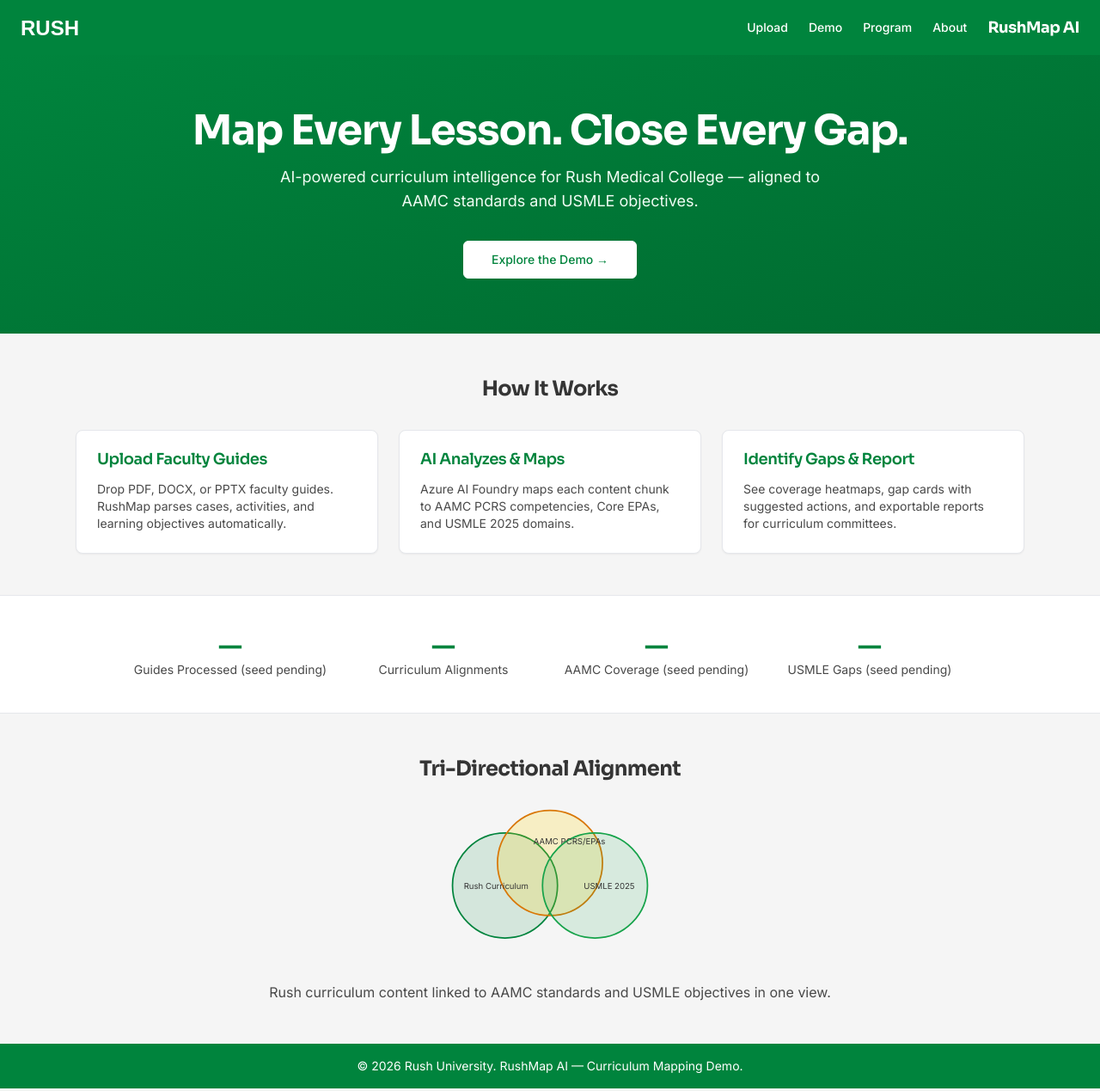
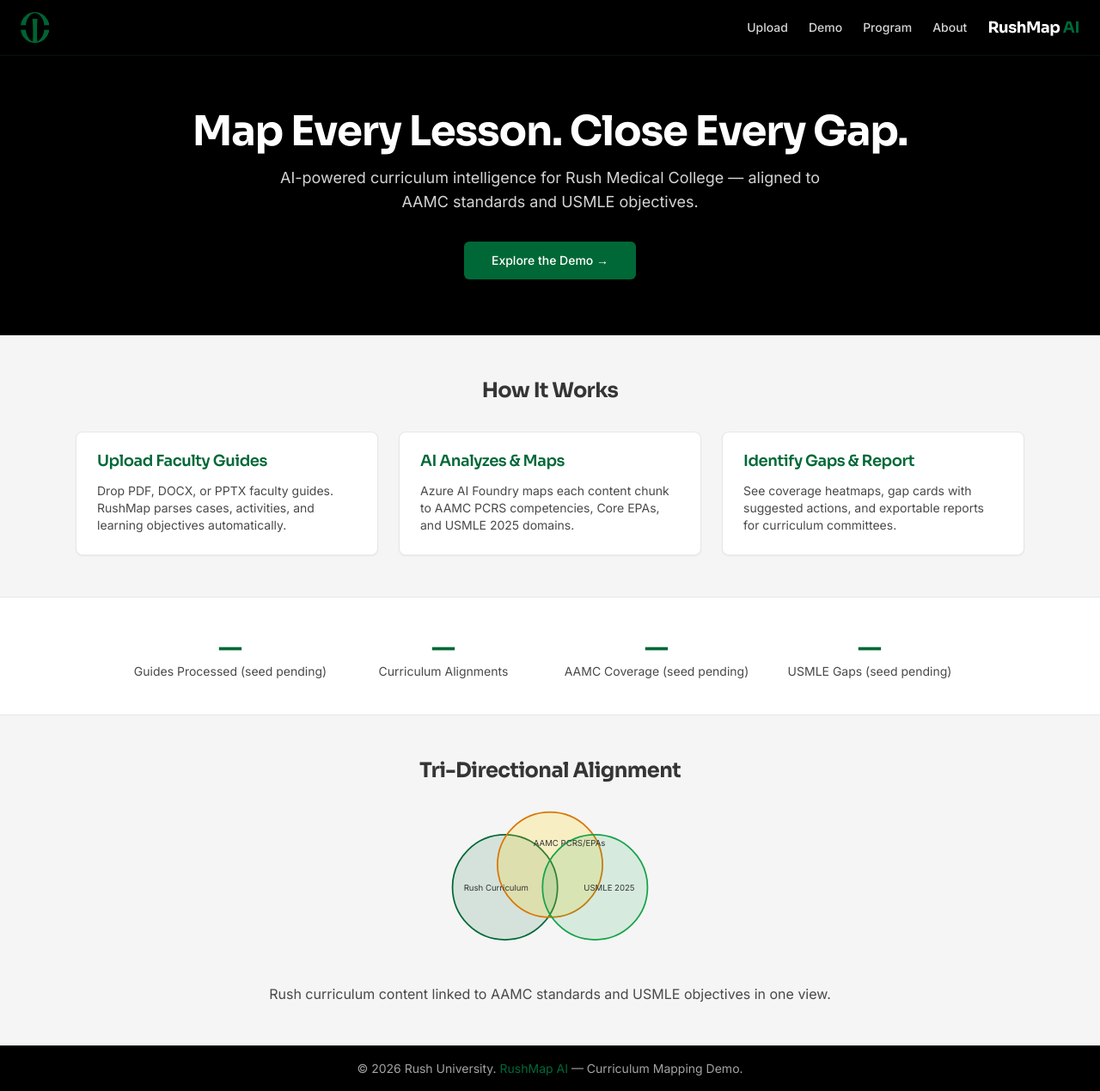
Before and after one commit to sajor2000/rmcdemocur, a Next.js app: page / in a window 1280 px wide. Shown: the whole page at 86% size. Built offline with nearby package versions, Linux system fonts and the light colour scheme; no server answers; the database is empty.

Commit message:
feat: adopt official Rush logo and black brand chrome
Replace the inverted SVG wordmark with the official PNG asset and align header, footer, hero, and green tokens to the logo's black and forest-green palette.

Co-authored-by: Cursor <cursoragent@cursor.com>

```diff
--- a/app/globals.css
+++ b/app/globals.css
@@ -4,7 +4,7 @@
 
 @layer base {
   :root {
-    --rush-green: #00843d;
+    --rush-green: #006837;
     --rush-dark: #353535;
     --rush-medium: #494949;
     --rush-light: #f5f5f5;
@@ -17,7 +17,7 @@
     --foreground: 0 0% 21%;
     --card: 0 0% 100%;
     --card-foreground: 0 0% 21%;
-    --primary: 145 100% 26%;
+    --primary: 152 100% 20%;
     --primary-foreground: 0 0% 100%;
     --muted: 0 0% 96%;
     --muted-foreground: 0 0% 29%;
--- a/app/page.tsx
+++ b/app/page.tsx
@@ -57,7 +57,7 @@ async function getLandingStats(): Promise<LandingStat[]> {
 function VennDiagram() {
   return (
     <svg viewBox="0 0 420 220" className="mx-auto h-48 w-full max-w-lg" aria-hidden>
-      <circle cx="150" cy="110" r="70" fill="#00843D22" stroke="#00843D" strokeWidth="2" />
+      <circle cx="150" cy="110" r="70" fill="#00683722" stroke="#006837" strokeWidth="2" />
       <circle cx="210" cy="80" r="70" fill="#FFD10033" stroke="#D97706" strokeWidth="2" />
       <circle cx="270" cy="110" r="70" fill="#16A34A22" stroke="#16A34A" strokeWidth="2" />
       <text x="95" y="115" fontSize="11" fill="#353535">Rush Curriculum</text>
@@ -71,16 +71,16 @@ export default async function HomePage() {
   const stats = await getLandingStats();
   return (
     <div>
-      <section className="bg-gradient-to-br from-rush-green to-rush-green-dark px-4 py-16 text-white sm:px-6">
+      <section className="border-b border-rush-green/20 bg-rush-black px-4 py-16 text-white sm:px-6">
         <div className="mx-auto max-w-5xl text-center">
           <h1 className="font-heading text-4xl font-bold sm:text-5xl">
             Map Every Lesson. Close Every Gap.
           </h1>
-          <p className="mx-auto mt-4 max-w-2xl text-lg text-green-50">
+          <p className="mx-auto mt-4 max-w-2xl text-lg text-neutral-300">
             AI-powered curriculum intelligence for Rush Medical College — aligned to
             AAMC standards and USMLE objectives.
           </p>
-          <Button asChild size="lg" variant="outline" className="mt-8 border-white bg-white text-rush-green hover:bg-rush-light">
+          <Button asChild size="lg" className="mt-8 bg-rush-green text-white hover:bg-rush-green-dark">
             <Link href="/courses/1">Explore the Demo →</Link>
           </Button>
         </div>
--- a/components/dashboard/MetricCard.tsx
+++ b/components/dashboard/MetricCard.tsx
@@ -75,7 +75,7 @@ export function AamcBarChart({
               interval={0}
             />
             <Tooltip />
-            <Bar dataKey="percent" fill="#00843D" radius={4} />
+            <Bar dataKey="percent" fill="#006837" radius={4} />
           </BarChart>
         </ResponsiveContainer>
       </CardContent>
--- a/components/layout/Footer.tsx
+++ b/components/layout/Footer.tsx
@@ -1,7 +1,10 @@
 export function Footer() {
   return (
-    <footer className="bg-rush-green py-4 text-center text-sm text-white">
-      <p>© {new Date().getFullYear()} Rush University. RushMap AI — Curriculum Mapping Demo.</p>
+    <footer className="border-t border-rush-green/20 bg-rush-black py-4 text-center text-sm text-neutral-400">
+      <p>
+        © {new Date().getFullYear()} Rush University.{" "}
+        <span className="text-rush-green">RushMap AI</span> — Curriculum Mapping Demo.
+      </p>
     </footer>
   );
 }
--- a/components/layout/Header.tsx
+++ b/components/layout/Header.tsx
@@ -1,37 +1,40 @@
 import Link from "next/link";
 import Image from "next/image";
 
+const navLinkClass =
+  "text-sm font-medium text-neutral-300 transition-colors hover:text-rush-green";
+
 export function Header() {
   return (
-    <header className="bg-rush-green text-white shadow-md">
+    <header className="border-b border-rush-green/20 bg-rush-black text-white">
       <div className="mx-auto flex h-16 max-w-7xl items-center justify-between px-4 sm:px-6">
-        <Link href="/" className="flex items-center gap-3">
+        <Link href="/" className="flex shrink-0 items-center">
           <Image
-            src="/rush-logo.svg"
+            src="/rush-logo.png"
             alt="Rush University"
-            width={120}
-            height={36}
-            className="h-9 w-auto brightness-0 invert"
+            width={300}
+            height={67}
+            className="h-9 w-auto"
             priority
           />
         </Link>
         <div className="flex items-center gap-6">
-          <nav className="hidden gap-6 text-sm font-medium sm:flex">
-            <Link href="/upload" className="hover:text-rush-yellow">
+          <nav className="hidden gap-6 sm:flex">
+            <Link href="/upload" className={navLinkClass}>
               Upload
             </Link>
-            <Link href="/courses/1" className="hover:text-rush-yellow">
+            <Link href="/courses/1" className={navLinkClass}>
               Demo
             </Link>
-            <Link href="/program" className="hover:text-rush-yellow">
+            <Link href="/program" className={navLinkClass}>
               Program
             </Link>
-            <Link href="/about" className="hover:text-rush-yellow">
+            <Link href="/about" className={navLinkClass}>
               About
             </Link>
           </nav>
-          <span className="font-heading text-lg font-bold tracking-tight">
-            RushMap AI
+          <span className="hidden font-heading text-lg font-bold tracking-tight text-white sm:inline">
+            RushMap <span className="text-rush-green">AI</span>
           </span>
         </div>
       </div>
--- a/tailwind.config.ts
+++ b/tailwind.config.ts
@@ -24,8 +24,10 @@ const config: Config = {
       // built-in gray/neutral scale, never a new decorative color.
       colors: {
         rush: {
-          green: "#00843D",
-          "green-dark": "#006B30",
+          // Matches the official Rush wordmark / emblem asset (rush-logo.png).
+          green: "#006837",
+          "green-dark": "#004d28",
+          black: "#000000",
           dark: "#353535",
           medium: "#494949",
           light: "#f5f5f5",
```
Also changed, not shown: public/rush-logo.png (added).
